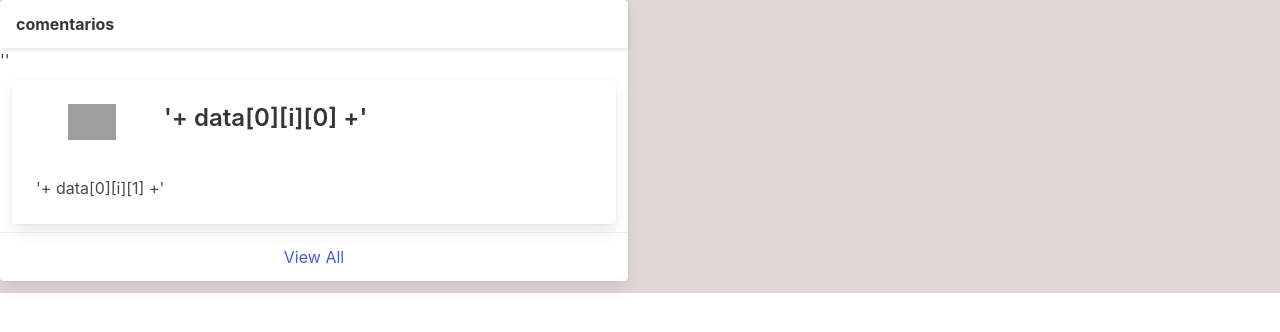
After one commit to Jococa01/Proyecto-Integrado, a PHP site: page /portal/pruev.html in a window 1280 px wide. The commit adds this page. Shown: the top 332 px of the page. Run offline with PHP 8.4, Linux system fonts and the light colour scheme; grey boxes are pictures that could not be loaded.

Commit message:
Pequenyos_cambios

```diff
--- /dev/null
+++ b/portal/pruev.html
@@ -0,0 +1,73 @@
+<!DOCTYPE html>
+<html lang="en">
+
+<head>
+    <meta charset="UTF-8">
+    <meta http-equiv="X-UA-Compatible" content="IE=edge">
+    <meta name="viewport" content="width=device-width, initial-scale=1.0">
+    <link rel="stylesheet" href="Assets/css/sample.css">
+    <link rel="stylesheet" href="Assets/css/sample.css">
+    <link rel="stylesheet" href="Assets/css/sample.css">
+    <link rel="stylesheet" href="Assets/css/sample.css">
+    <title>Document</title>
+</head>
+
+<body>
+
+
+    <section>
+        <div class="columns">
+            <!--  -->
+            <div class="column is-6 ">
+                <div class="card events-card">
+                    <header class="card-header">
+                        <p class="card-header-title">
+                            comentarios
+                        </p>
+                        <a href="#" class="card-header-icon" aria-label="more options">
+                            <span class="icon">
+                                <i class="fa fa-angle-down" aria-hidden="true"></i>
+                            </span>
+                        </a>
+                    </header>
+                    <div class="card-table">
+                        <div class="content">
+                            <table class="table is-fullwidth is-striped">
+                                <tbody id="rows">
+                                    '<tr>
+                                        <td>
+                                            <div class="card">
+                                                <div class="card-image"></div>
+                                                <div class="card-content">
+                                                    <div class="media">
+                                                        <div class="media-left">
+                                                            <figure class="image is-48x48"><img
+                                                                    src="https://bulma.io/images/placeholders/96x96.png"
+                                                                    alt="Placeholder image"></figure>
+                                                        </div>
+                                                        <div class="media-content">
+                                                            <p class="title is-4">'+ data[0][i][0] +'</p>
+                                                        </div>
+                                                    </div>
+                                                    <div class="content">'+ data[0][i][1] +'</div>
+                                                </div>
+                                            </div>
+                                        </td>
+                                    </tr>'
+                                </tbody>
+                            </table>
+                        </div>
+                    </div>
+                    <footer class="card-footer">
+                        <a href="#" class="card-footer-item">View All</a>
+                    </footer>
+                </div>
+            </div>
+        </div>
+    </section>
+
+
+
+</body>
+
+</html>
```
Also changed, not shown: entradas/romana.html (+8 -0 lines), portal/Assets/Javascript/comentaris.js (+7 -7 lines), portal/Assets/php/clases/comentario.php (+9 -0 lines), portal/Assets/php/com.php (+8 -0 lines), portal/Assets/php/hola.php (+8 -0 lines).
